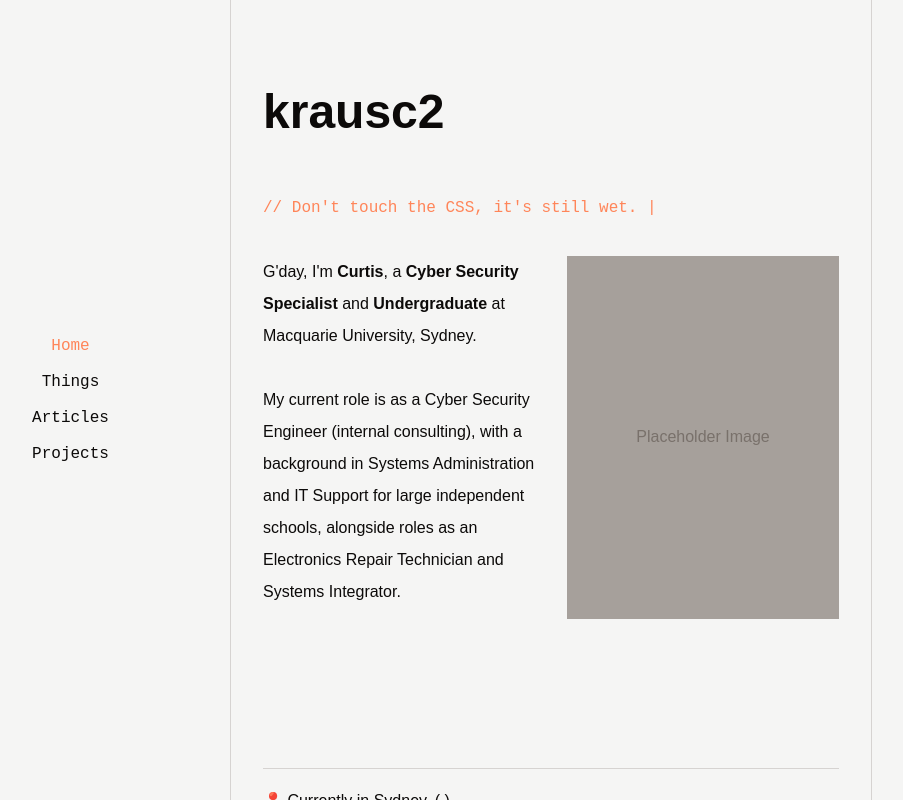
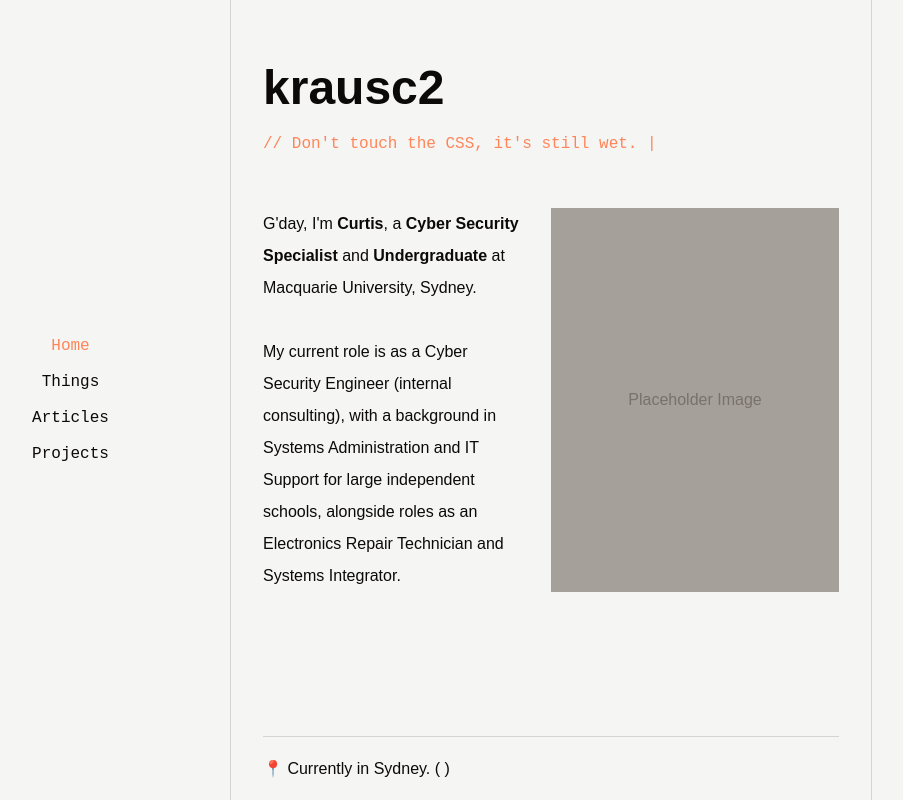
Before and after one commit to krausc2/kc2.dev, a SvelteKit app: page / in a window 1280 px wide. Shown: the whole page, without its empty margins (89-992 px from the left). Built offline with nearby package versions, Linux system fonts and the light colour scheme.

Commit message:
fix: wrap text under image when window is small enough

```diff
--- a/src/routes/+page.svelte
+++ b/src/routes/+page.svelte
@@ -2,24 +2,22 @@
 	import { getSplash } from "$lib/splashes";
 </script>
 
-<section class="flex flex-col gap-8 mb-32">
-	<p class="text-5xl font-bold">krausc2</p>
-	<p class="font-mono text-custom-coral">// {@html getSplash("day")} <span class="cursor">|</span></p>
+<section class="flex flex-col mb-32">
+	<p class="text-5xl font-bold leading-none mb-4">krausc2</p>
+	<p class="font-mono text-custom-coral mb-12">// {@html getSplash("day")} <span class="cursor">|</span></p>
 
-	<div class="flex flex-col gap-8 lg:flex-row lg:items-start">
-		<div class="flex flex-1 flex-col gap-8">
-			<p>
+	<div class="flex flex-col lg:block">
+		<div class="order-last flex aspect-3/4 items-center justify-center bg-stone-400 lg:float-right lg:ml-8 lg:mb-4 lg:w-1/2">
+			<p class="text-stone-500">Placeholder Image</p>
+		</div>
+		<div class="flex flex-col gap-8 lg:contents">
+			<p class="lg:mb-8">
 				G'day, I'm <b>Curtis</b>, a <b>Cyber Security Specialist</b> and <b>Undergraduate</b> at Macquarie University, Sydney.
 			</p>
 			<p>
 				My current role is as a Cyber Security Engineer (internal consulting), with a background in Systems Administration and IT Support for large independent schools, alongside roles as an Electronics Repair Technician and Systems Integrator.
 			</p>
-			<p>
-
-			</p>
-		</div>
-		<div class="flex aspect-3/4 flex-1 items-center justify-center bg-stone-400">
-			<p class="text-stone-500">Placeholder Image</p>
+			<p></p>
 		</div>
 	</div>
 </section>
```
